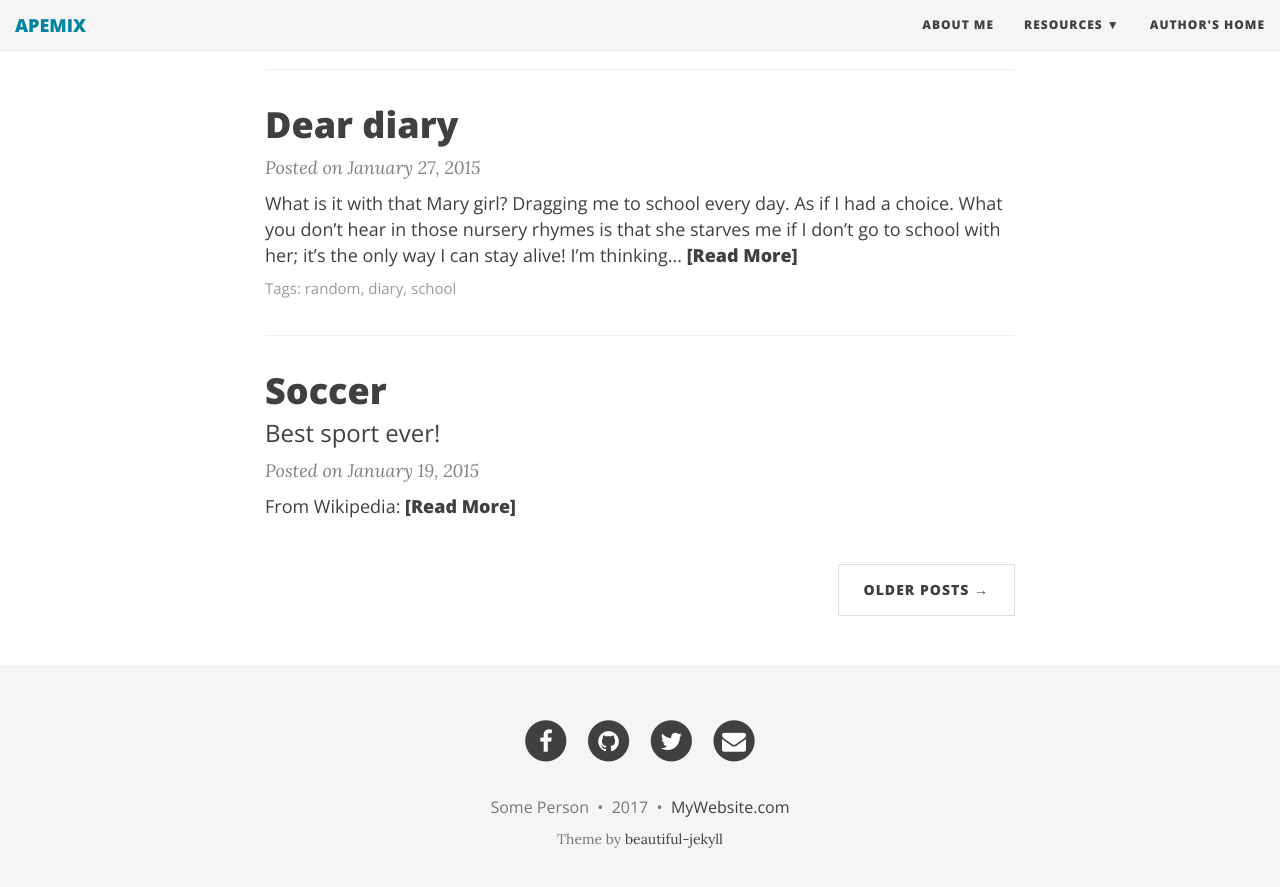
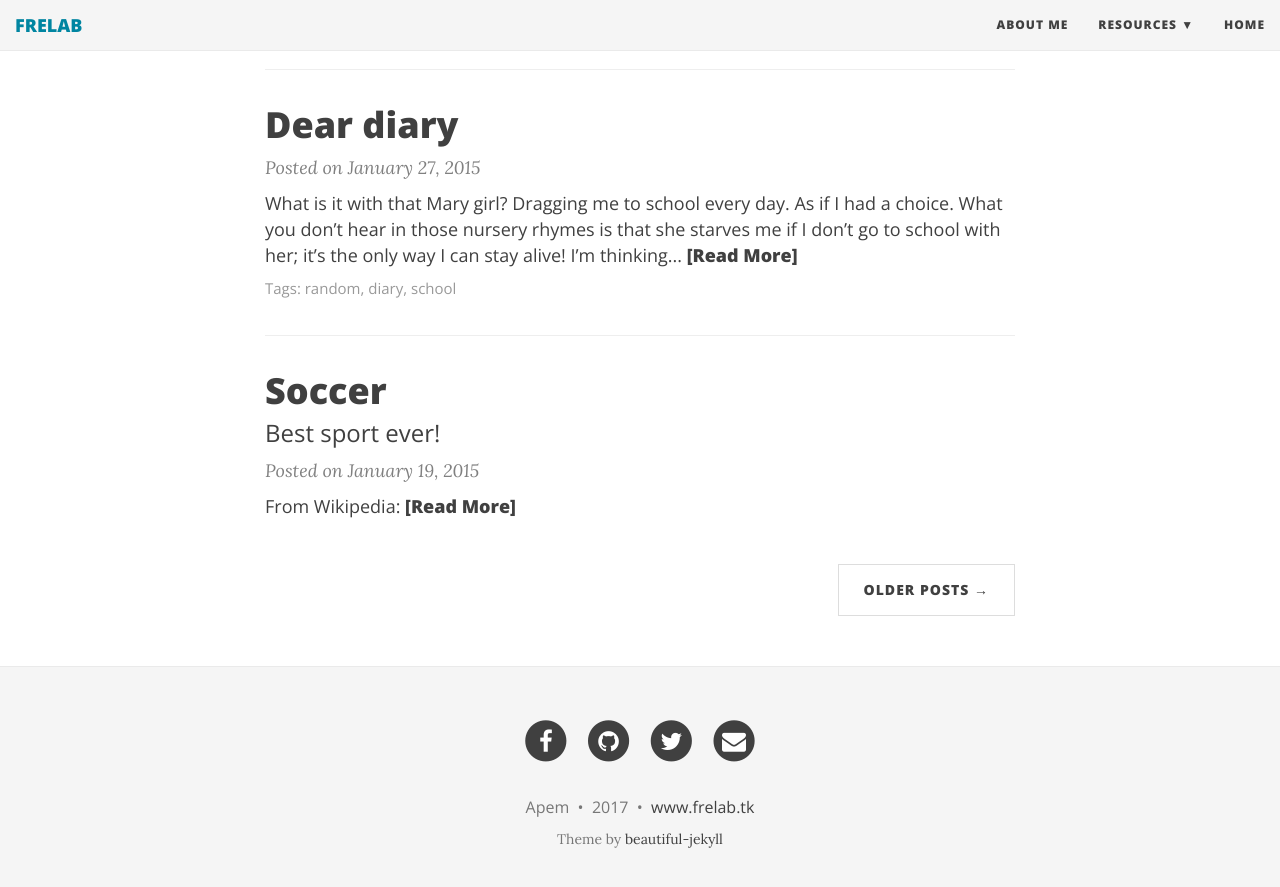
Before and after one commit to apemix/apemix.github.io, a Jekyll site: the page built from index.html, in a window 1280 px wide and 900 px high, scrolled down 1071 px. Shown: the top 887 px of the window. Built offline with Jekyll 4.4.1, drawn with Linux system fonts in a browser that asks for light colours; nearby versions of some CDN libraries; the list of posts is cut into pages by our own code.

Commit message:
Update _config.yml
ganti judul, deskripsi dan url.
menghapus logo

```diff
--- a/_config.yml
+++ b/_config.yml
@@ -4,7 +4,7 @@
 # baseurl is the website's URL without the hostname
 
 # If you are building a simple GitHub user page (http://username.github.io) then use these settings:
-url: "http://apemix.github.io"
+url: "http://www.frelab.tk/"
 baseurl: ""
 
 # If you are building a GitHub project page then use these settings:
@@ -14,10 +14,10 @@ baseurl: ""
 # Of course don't forget to change the username and projectname to YOUR username and project
 
 # Name of website
-title: APEMIX
+title: FRELAB
 
 # Short description of your site
-description: A virtual proof that name is awesome!
+description: Berbagi pengalaman dan info tips menggunakan domain gratis dan hosting gratis selamanya.
 
 # --- Navigation bar options --- #
 
@@ -28,11 +28,11 @@ navbar-links:
     - Beautiful Jekyll: "http://deanattali.com/beautiful-jekyll/"
     - Learn markdown: "http://www.markdowntutorial.com/"
     - GitHub Pages: "https://pages.github.com/"
-  Author's home: "http://deanattali.com"
+  Home: "http://www.frelab.tk/"
 
 # Image to show in the navigation bar - image must be a square (width = height)
 # Remove this parameter if you don't want an image in the navbar
-avatar: "/img/avatar-icon.png"
+# avatar: "/img/avatar-icon.png"
 
 # If you want to have an image logo in the top-left corner instead of the title text,
 # then specify the following parameter
@@ -43,7 +43,7 @@ avatar: "/img/avatar-icon.png"
 # Change all these values or delete the ones you don't want.
 # Important: you must keep the "name" parameter, everything else you can remove
 author:
-  name: Some Person
+  name: Apem
   email: "youremail@domain.com"
   facebook: yourname  # eg. daattali
   github: yourname    # eg. daattali
@@ -92,7 +92,7 @@ share-links-active:
 
 # How to display the link to the website in the footer
 # Remove this if you don't want a link in the footer
-url-pretty: "MyWebsite.com"  # eg. "deanattali.com/beautiful-jekyll"
+url-pretty: "www.frelab.tk"  # eg. "deanattali.com/beautiful-jekyll"
 
 # --- Misc --- #
 # Fill in your Disqus shortname (NOT the userid) if you want to support Disqus comments
```
